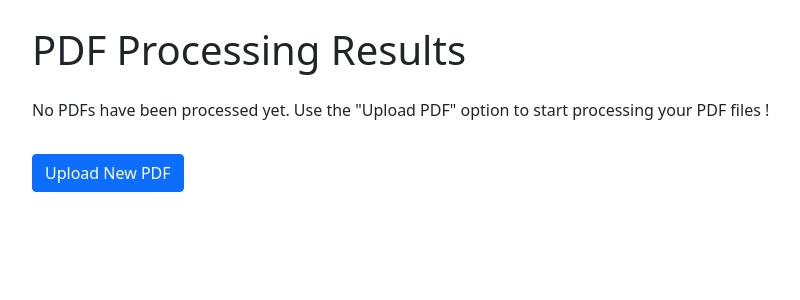
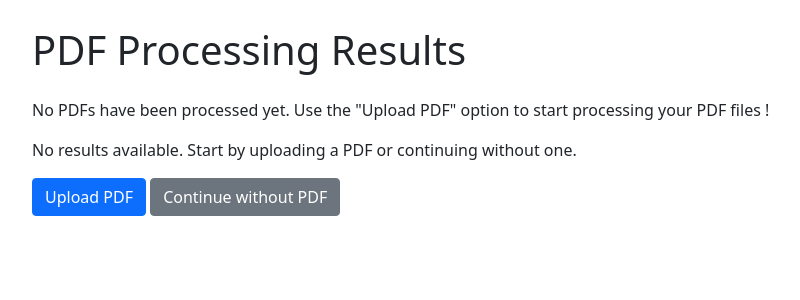
Before and after one commit to FlavioRitz/ai-gen, a Flask app: page / in a window 1280 px wide. Shown: the part 58-358 px from the top of the page, without its empty margins (50-850 px from the left). Run offline with Flask 3, Linux system fonts and the light colour scheme.

Commit message:
Added "Continue without PDF" Button

```diff
--- a/app.py
+++ b/app.py
@@ -173,57 +173,77 @@ def load_session_data(session_id):
 @app.route('/')
 def index():
     session_id = session.get('session_id')
-    pdf_results = load_session_data(session_id) if session_id else []
+    data = load_session_data(session_id) if session_id else {}
+
+    pdf_results = data.get('pdf_results', []) if isinstance(data, dict) else data if isinstance(data, list) else []
+
     return render_template('index.html', results=pdf_results)
 
 @app.route('/upload', methods=['GET', 'POST'])
 def upload_pdf():
     if request.method == 'POST':
         if 'file' not in request.files:
-            return redirect(request.url)
+            return render_template('process.html', filename='', token_count=0)
         file = request.files['file']
         if file.filename == '':
-            return redirect(request.url)
+            return render_template('process.html', filename='', token_count=0)
         if file and allowed_file(file.filename):
             filename = secure_filename(file.filename)
             file_path = os.path.join(app.config['UPLOAD_FOLDER'], filename)
             file.save(file_path)
             extracted_text = extract_text_from_pdf(file_path)
             token_count = count_tokens(extracted_text)
-
             return render_template('process.html', filename=filename, token_count=token_count)
     return render_template('upload.html')
 
-@app.route('/process', methods=['POST'])
+@app.route('/process', methods=['GET', 'POST'])
 def process_pdf():
-    filename = request.form['filename']
-    title = request.form['title']
-    file_path = os.path.join(app.config['UPLOAD_FOLDER'], filename)
-    extracted_text = extract_text_from_pdf(file_path)
+    if request.method == 'POST':
+        # Existing POST logic
+        filename = request.form.get('filename', '')
+        title = request.form['title']
 
-    provider = request.form['provider']
-    #system_message = request.form['system_message']
-    system_message ="Atue como um excelente assistente jurídico de um juiz de direito ou um juiz federal"
-    user_prompt = request.form['user_prompt']
-    temperature = request.form['temperature']
-    max_tokens = request.form['max_tokens']
-    additional_context = request.form['additional_context']
+        extracted_text = ""
+        if filename:
+            file_path = os.path.join(app.config['UPLOAD_FOLDER'], filename)
+            if os.path.exists(file_path):
+                extracted_text = extract_text_from_pdf(file_path)
 
-    full_prompt = f"{user_prompt}\n\nContext from PDF:\n{extracted_text}\n\nAdditional Context:\n{additional_context}"
+        provider = request.form['provider']
+        system_message = "Atue como um excelente assistente jurídico de um juiz de direito ou um juiz federal"
+        user_prompt = request.form['user_prompt']
+        temperature = request.form['temperature']
+        max_tokens = request.form['max_tokens']
+        additional_context = request.form['additional_context']
 
+        if extracted_text:
+            full_prompt = f"{user_prompt}\n\nContext from PDF:\n{extracted_text}\n\nAdditional Context:\n{additional_context}"
+        else:
+            full_prompt = f"{user_prompt}\n\nAdditional Context:\n{additional_context}"
 
-    response = generate_response(provider, system_message, full_prompt, temperature, max_tokens)
+        response = generate_response(provider, system_message, full_prompt, temperature, max_tokens)
 
-    session_id = session.get('session_id')
-    pdf_results = load_session_data(session_id) if session_id else []
-    pdf_results.append({
-        'title': title,
-        'response': response
-    })
-    new_session_id = save_session_data(pdf_results)
-    session['session_id'] = new_session_id
+        session_id = session.get('session_id')
+        data = load_session_data(session_id) if session_id else {}
 
-    return redirect(url_for('index'))
+        pdf_results = data.get('pdf_results', []) if isinstance(data, dict) else data if isinstance(data, list) else []
+
+        pdf_results.append({
+            'title': title,
+            'response': response
+        })
+
+        new_data = {
+            'pdf_results': pdf_results,
+            'form_data': request.form
+        }
+        new_session_id = save_session_data(new_data)
+        session['session_id'] = new_session_id
+
+        return redirect(url_for('index'))
+    else:
+        # GET request - render the form without PDF data
+        return render_template('process.html', filename='', token_count=0)
 
 @app.route('/reset', methods=['POST'])
 def reset():
@@ -251,14 +271,22 @@ def reset():
 def final_process():
     if request.method == 'POST':
         provider = request.form['provider']
-        system_message = request.form['system_message']
+        system_message = "Atue como um excelente assistente jurídico de um juiz de direito ou um juiz federal"
         final_prompt = request.form['final_prompt']
         temperature = request.form['temperature']
         max_tokens = request.form['max_tokens']
         additional_context = request.form['additional_context']
 
         session_id = session.get('session_id')
-        pdf_results = load_session_data(session_id) if session_id else []
+        data = load_session_data(session_id) if session_id else None
+
+        # Handle cases where data might be a list or a dictionary
+        if isinstance(data, list):
+            pdf_results = data
+        elif isinstance(data, dict):
+            pdf_results = data.get('pdf_results', [])
+        else:
+            pdf_results = []
 
         if not pdf_results:
             return "No PDF results found. Please process PDFs before final processing.", 400
@@ -270,7 +298,8 @@ def final_process():
 
         final_data = {
             'pdf_results': pdf_results,
-            'final_result': response
+            'final_result': response,
+            'form_data': request.form
         }
         new_session_id = save_session_data(final_data)
         session['session_id'] = new_session_id
@@ -279,8 +308,20 @@ def final_process():
 
     # For GET requests, we'll display the form and show available PDF results
     session_id = session.get('session_id')
-    pdf_results = load_session_data(session_id) if session_id else []
-    return render_template('final_process.html', pdf_results=pdf_results)
+    data = load_session_data(session_id) if session_id else None
+
+    # Handle cases where data might be a list or a dictionary
+    if isinstance(data, list):
+        pdf_results = data
+        form_data = {}
+    elif isinstance(data, dict):
+        pdf_results = data.get('pdf_results', [])
+        form_data = data.get('form_data', {})
+    else:
+        pdf_results = []
+        form_data = {}
+
+    return render_template('final_process.html', pdf_results=pdf_results, form_data=form_data)
 
 @app.route('/save_results', methods=['POST'])
 def save_results():
--- a/templates/final_result.html
+++ b/templates/final_result.html
@@ -6,11 +6,12 @@
 <div class="card">
     <div class="card-body">
         <h5 class="card-title">AI Response</h5>
-        <p>{{ response }}</p>
+        <p class="card-text">{{ response }}</p>
     </div>
 </div>
 
 <div class="mt-3">
+    <a href="{{ url_for('final_process') }}" class="btn btn-secondary">Back to Final Processing</a>
     <a href="{{ url_for('index') }}" class="btn btn-primary">Back to Home</a>
     <form action="{{ url_for('save_results') }}" method="post" class="d-inline">
         <button type="submit" class="btn btn-success">Save Results</button>
--- a/templates/index.html
+++ b/templates/index.html
@@ -19,11 +19,29 @@
     <p>No PDFs have been processed yet. Use the "Upload PDF" option to start processing your PDF files !</p>
 {% endif %}
 
+{% if results %}
+    <h2>PDF Processing Results</h2>
+    {% for result in results %}
+        <div class="card mb-3">
+            <div class="card-body">
+                <h5 class="card-title">{{ result.title }}</h5>
+                <p class="card-text">{{ result.response }}</p>
+            </div>
+        </div>
+    {% endfor %}
+{% else %}
+    <p>No results available. Start by uploading a PDF or continuing without one.</p>
+{% endif %}
+
+
 <!-- <form action="{{ url_for('reset') }}" method="post" class="mt-3">
     <button type="submit" class="btn btn-danger">Reset</button>
 </form> -->
 
-<a href="{{ url_for('upload_pdf') }}" class="btn btn-primary mt-3">Upload New PDF</a>
+<div class="mt-3">
+    <a href="{{ url_for('upload_pdf') }}" class="btn btn-primary">Upload PDF</a>
+    <a href="{{ url_for('upload_pdf') }}" class="btn btn-secondary">Continue without PDF</a>
+</div>
 
 {% if results %}
     <a href="{{ url_for('final_process') }}" class="btn btn-success mt-3">Proceed to Final Processing</a>
```
Also changed, not shown: templates/final_process.html (+13 -23 lines), templates/process.html (+11 -18 lines), templates/upload.html (+7 -7 lines).
